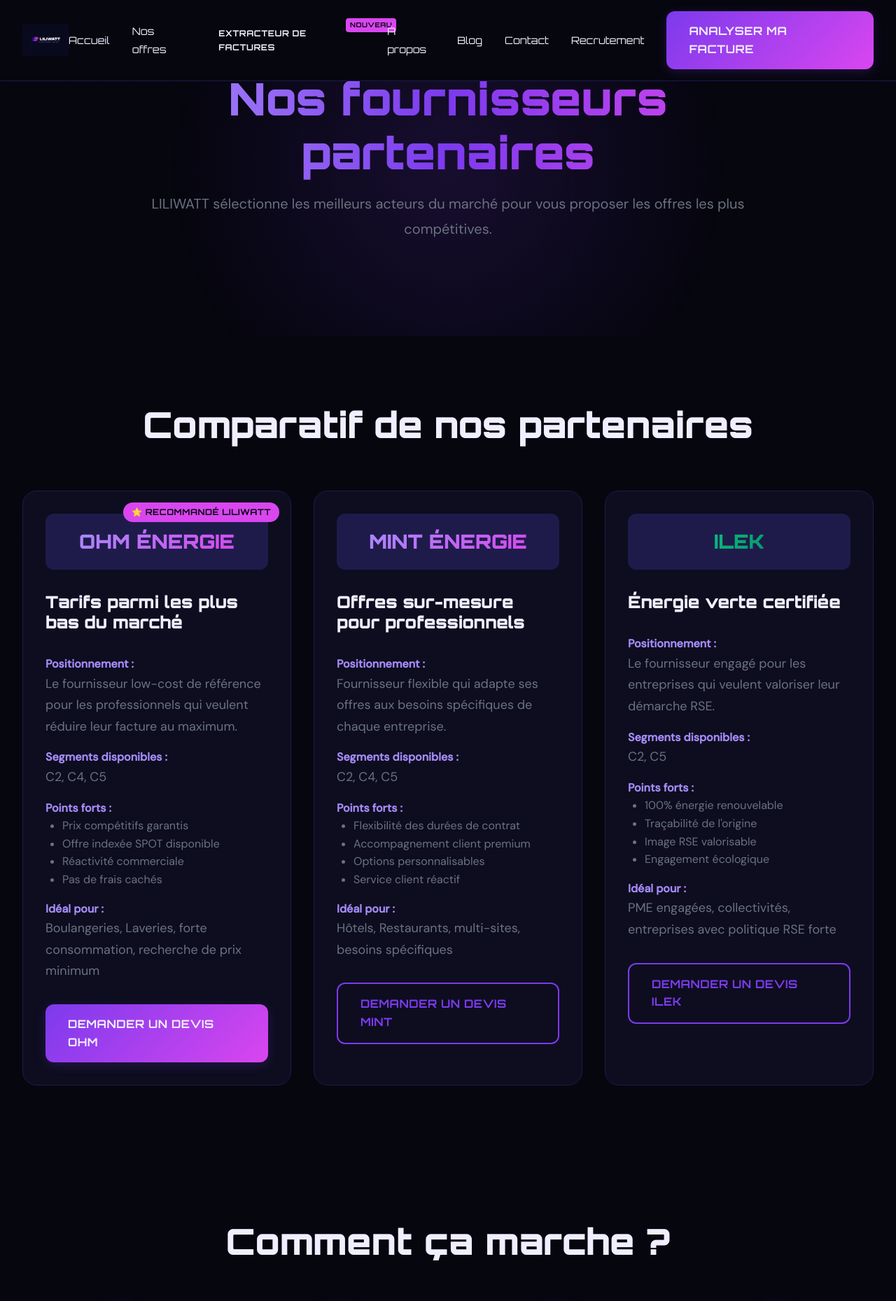
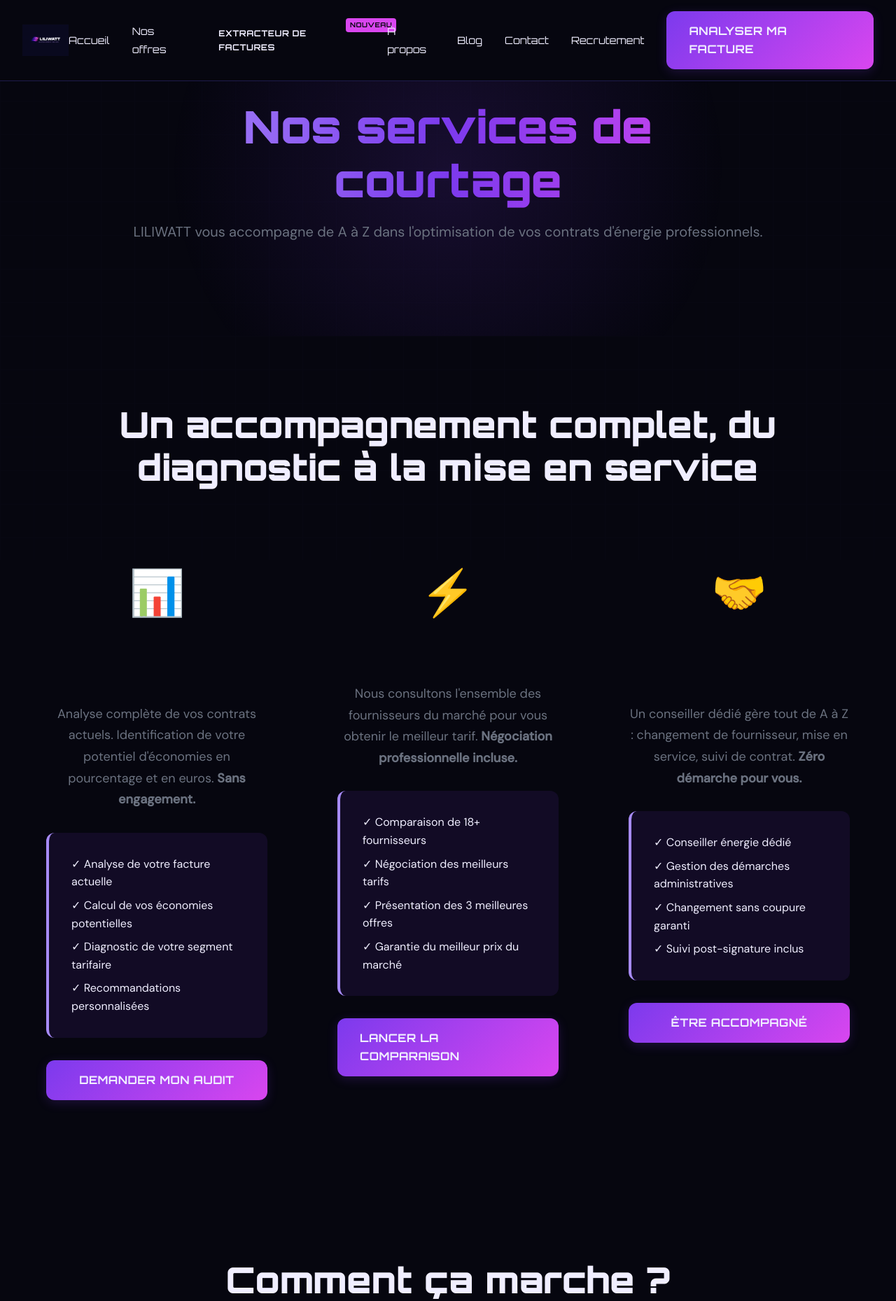
Before and after one commit to Johan1973polo/LILI-WATT-SITE-WEB, a Flask app: page /offres.html in a window 1280 px wide. Shown: the top 1859 px of the page at 70% size. Run offline with Flask 3, Linux system fonts and the light colour scheme.

Commit message:
UI fixes - hero, logos, témoignages Google, offres

```diff
--- a/offres.html
+++ b/offres.html
@@ -3,10 +3,10 @@
 <head>
   <meta charset="UTF-8">
   <meta name="viewport" content="width=device-width, initial-scale=1.0">
-  <meta name="description" content="Nos fournisseurs partenaires : OHM Énergie, MINT Énergie, Ilek. Comparatif des offres d'électricité et gaz pour professionnels.">
-  <meta name="keywords" content="OHM Énergie, MINT Énergie, Ilek, fournisseur électricité pro, comparatif énergie">
+  <meta name="description" content="Services de courtage LILIWATT : Audit énergétique gratuit, mise en concurrence des fournisseurs, accompagnement complet. Réduisez vos factures d'énergie pro.">
+  <meta name="keywords" content="audit énergétique, courtage énergie, négociation fournisseur, accompagnement énergie pro">
 
-  <title>Nos offres & fournisseurs - LILIWATT</title>
+  <title>Nos services de courtage - LILIWATT</title>
 
   <link rel="stylesheet" href="assets/css/style.css">
   <link rel="icon" type="image/svg+xml" href="assets/images/favicon.svg">
@@ -18,13 +18,13 @@
   <!-- Header / Navigation -->
   <header class="header">
     <div class="container">
-      <a href="index.html" class="logo">
+      <a href="/" class="logo">
         <img src="assets/images/logo-liliwatt.png" alt="LILIWATT - Courtier en énergie B2B" class="logo-liliwatt">
       </a>
 
       <nav class="nav">
         <ul class="nav-menu">
-          <li><a href="index.html" class="nav-link">Accueil</a></li>
+          <li><a href="/" class="nav-link">Accueil</a></li>
           <li><a href="offres.html" class="nav-link">Nos offres</a></li>
           <li><a href="/extracteur" class="nav-link badge">Extracteur de factures</a></li>
           <li><a href="apropos.html" class="nav-link">À propos</a></li>
@@ -44,137 +44,88 @@
   </header>
 
   <!-- Hero Section -->
-  <section class="section section-hero" style="min-height: 60vh;">
+  <section class="section section-hero" style="min-height: 60vh; padding-top: 140px;">
     <div class="container">
       <div class="hero-content">
-        <h1 class="hero-title reveal">Nos fournisseurs partenaires</h1>
-        <p class="hero-subtitle reveal">LILIWATT sélectionne les meilleurs acteurs du marché pour vous proposer les offres les plus compétitives.</p>
+        <h1 class="hero-title reveal">Nos services de courtage</h1>
+        <p class="hero-subtitle reveal">LILIWATT vous accompagne de A à Z dans l'optimisation de vos contrats d'énergie professionnels.</p>
       </div>
     </div>
   </section>
 
-  <!-- Tableau comparatif des fournisseurs -->
+  <!-- Services de courtage -->
   <section class="section">
     <div class="container">
-      <h2 class="section-title reveal">Comparatif de nos partenaires</h2>
+      <h2 class="section-title reveal">Un accompagnement complet, du diagnostic à la mise en service</h2>
 
       <div class="grid grid-3">
-        <!-- OHM Énergie -->
-        <div class="card reveal" style="position: relative;">
-          <div style="position: absolute; top: var(--spacing-sm); right: var(--spacing-sm);">
-            <span class="badge badge-elec">⭐ Recommandé LILIWATT</span>
+        <!-- Carte 1 - Audit Énergétique Gratuit -->
+        <div class="card reveal" style="border: 2px solid transparent; background: linear-gradient(var(--card-bg), var(--card-bg)) padding-box, linear-gradient(135deg, var(--violet-l), var(--fuchsia-l)) border-box; transition: all 0.3s ease;">
+          <div style="text-align: center; margin-bottom: var(--spacing-md);">
+            <div style="font-size: 4rem; margin-bottom: 1rem;">📊</div>
+            <h3 class="card-title" style="background: linear-gradient(135deg, var(--violet-l), var(--fuchsia-l)); -webkit-background-clip: text; -webkit-text-fill-color: transparent;">Audit Énergétique Gratuit</h3>
           </div>
 
-          <div style="height: 80px; background: #1E1B4B; border-radius: var(--radius); display: flex; align-items: center; justify-content: center; margin-bottom: var(--spacing-md);">
-            <span style="font-family: var(--font-heading); font-size: 1.75rem; font-weight: 900; background: linear-gradient(135deg, var(--violet-l), var(--elec)); -webkit-background-clip: text; -webkit-text-fill-color: transparent;">OHM ÉNERGIE</span>
-          </div>
+          <p class="card-text" style="text-align: center; line-height: 1.7; margin-bottom: var(--spacing-md);">
+            Analyse complète de vos contrats actuels. Identification de votre potentiel d'économies en pourcentage et en euros. <strong>Sans engagement.</strong>
+          </p>
 
-          <h3 class="card-title">Tarifs parmi les plus bas du marché</h3>
-
-          <div style="margin: var(--spacing-md) 0;">
-            <div style="margin-bottom: 1rem;">
-              <strong style="color: var(--violet-l);">Positionnement :</strong>
-              <p class="card-text">Le fournisseur low-cost de référence pour les professionnels qui veulent réduire leur facture au maximum.</p>
-            </div>
-
-            <div style="margin-bottom: 1rem;">
-              <strong style="color: var(--violet-l);">Segments disponibles :</strong>
-              <p class="card-text">C2, C4, C5</p>
-            </div>
-
-            <div style="margin-bottom: 1rem;">
-              <strong style="color: var(--violet-l);">Points forts :</strong>
-              <ul style="list-style: disc; padding-left: 1.5rem; color: var(--steel);">
-                <li>Prix compétitifs garantis</li>
-                <li>Offre indexée SPOT disponible</li>
-                <li>Réactivité commerciale</li>
-                <li>Pas de frais cachés</li>
+          <div style="margin: var(--spacing-md) 0; padding: var(--spacing-md); background: rgba(124, 58, 237, 0.1); border-radius: var(--radius); border-left: 4px solid var(--violet-l);">
+            <ul style="list-style: none; padding: 0; color: var(--lavender);">
+              <li style="margin-bottom: 0.5rem;">✓ Analyse de votre facture actuelle</li>
+              <li style="margin-bottom: 0.5rem;">✓ Calcul de vos économies potentielles</li>
+              <li style="margin-bottom: 0.5rem;">✓ Diagnostic de votre segment tarifaire</li>
+              <li>✓ Recommandations personnalisées</li>
             </ul>
           </div>
 
-            <div style="margin-bottom: 1rem;">
-              <strong style="color: var(--violet-l);">Idéal pour :</strong>
-              <p class="card-text">Boulangeries, Laveries, forte consommation, recherche de prix minimum</p>
-            </div>
+          <a href="/contact.html" class="btn btn-primary" style="width: 100%; margin-top: auto;">Demander mon audit</a>
         </div>
 
-          <a href="contact.html" class="btn btn-primary" style="width: 100%;">Demander un devis OHM</a>
+        <!-- Carte 2 - Mise en Concurrence -->
+        <div class="card reveal" style="border: 2px solid transparent; background: linear-gradient(var(--card-bg), var(--card-bg)) padding-box, linear-gradient(135deg, var(--violet-l), var(--fuchsia-l)) border-box; transition: all 0.3s ease;">
+          <div style="text-align: center; margin-bottom: var(--spacing-md);">
+            <div style="font-size: 4rem; margin-bottom: 1rem;">⚡</div>
+            <h3 class="card-title" style="background: linear-gradient(135deg, var(--violet-l), var(--fuchsia-l)); -webkit-background-clip: text; -webkit-text-fill-color: transparent;">Mise en Concurrence</h3>
           </div>
 
-        <!-- MINT Énergie -->
-        <div class="card reveal">
-          <div style="height: 80px; background: #1E1B4B; border-radius: var(--radius); display: flex; align-items: center; justify-content: center; margin-bottom: var(--spacing-md);">
-            <span style="font-family: var(--font-heading); font-size: 1.75rem; font-weight: 900; background: linear-gradient(135deg, var(--violet-l), var(--elec)); -webkit-background-clip: text; -webkit-text-fill-color: transparent;">MINT ÉNERGIE</span>
-          </div>
+          <p class="card-text" style="text-align: center; line-height: 1.7; margin-bottom: var(--spacing-md);">
+            Nous consultons l'ensemble des fournisseurs du marché pour vous obtenir le meilleur tarif. <strong>Négociation professionnelle incluse.</strong>
+          </p>
 
-          <h3 class="card-title">Offres sur-mesure pour professionnels</h3>
-
-          <div style="margin: var(--spacing-md) 0;">
-            <div style="margin-bottom: 1rem;">
-              <strong style="color: var(--violet-l);">Positionnement :</strong>
-              <p class="card-text">Fournisseur flexible qui adapte ses offres aux besoins spécifiques de chaque entreprise.</p>
-            </div>
-
-            <div style="margin-bottom: 1rem;">
-              <strong style="color: var(--violet-l);">Segments disponibles :</strong>
-              <p class="card-text">C2, C4, C5</p>
-            </div>
-
-            <div style="margin-bottom: 1rem;">
-              <strong style="color: var(--violet-l);">Points forts :</strong>
-              <ul style="list-style: disc; padding-left: 1.5rem; color: var(--steel);">
-                <li>Flexibilité des durées de contrat</li>
-                <li>Accompagnement client premium</li>
-                <li>Options personnalisables</li>
-                <li>Service client réactif</li>
+          <div style="margin: var(--spacing-md) 0; padding: var(--spacing-md); background: rgba(124, 58, 237, 0.1); border-radius: var(--radius); border-left: 4px solid var(--violet-l);">
+            <ul style="list-style: none; padding: 0; color: var(--lavender);">
+              <li style="margin-bottom: 0.5rem;">✓ Comparaison de 18+ fournisseurs</li>
+              <li style="margin-bottom: 0.5rem;">✓ Négociation des meilleurs tarifs</li>
+              <li style="margin-bottom: 0.5rem;">✓ Présentation des 3 meilleures offres</li>
+              <li>✓ Garantie du meilleur prix du marché</li>
             </ul>
           </div>
 
-            <div style="margin-bottom: 1rem;">
-              <strong style="color: var(--violet-l);">Idéal pour :</strong>
-              <p class="card-text">Hôtels, Restaurants, multi-sites, besoins spécifiques</p>
-            </div>
+          <a href="/contact.html" class="btn btn-primary" style="width: 100%; margin-top: auto;">Lancer la comparaison</a>
         </div>
 
-          <a href="contact.html" class="btn btn-outline" style="width: 100%;">Demander un devis MINT</a>
+        <!-- Carte 3 - Accompagnement Complet -->
+        <div class="card reveal" style="border: 2px solid transparent; background: linear-gradient(var(--card-bg), var(--card-bg)) padding-box, linear-gradient(135deg, var(--violet-l), var(--fuchsia-l)) border-box; transition: all 0.3s ease;">
+          <div style="text-align: center; margin-bottom: var(--spacing-md);">
+            <div style="font-size: 4rem; margin-bottom: 1rem;">🤝</div>
+            <h3 class="card-title" style="background: linear-gradient(135deg, var(--violet-l), var(--fuchsia-l)); -webkit-background-clip: text; -webkit-text-fill-color: transparent;">Accompagnement Complet</h3>
           </div>
 
-        <!-- Ilek -->
-        <div class="card reveal">
-          <div style="height: 80px; background: #1E1B4B; border-radius: var(--radius); display: flex; align-items: center; justify-content: center; margin-bottom: var(--spacing-md);">
-            <span style="font-family: var(--font-heading); font-size: 1.75rem; font-weight: 900; background: linear-gradient(135deg, #10B981, #059669); -webkit-background-clip: text; -webkit-text-fill-color: transparent;">ILEK</span>
-          </div>
+          <p class="card-text" style="text-align: center; line-height: 1.7; margin-bottom: var(--spacing-md);">
+            Un conseiller dédié gère tout de A à Z : changement de fournisseur, mise en service, suivi de contrat. <strong>Zéro démarche pour vous.</strong>
+          </p>
 
-          <h3 class="card-title">Énergie verte certifiée</h3>
-
-          <div style="margin: var(--spacing-md) 0;">
-            <div style="margin-bottom: 1rem;">
-              <strong style="color: var(--violet-l);">Positionnement :</strong>
-              <p class="card-text">Le fournisseur engagé pour les entreprises qui veulent valoriser leur démarche RSE.</p>
-            </div>
-
-            <div style="margin-bottom: 1rem;">
-              <strong style="color: var(--violet-l);">Segments disponibles :</strong>
-              <p class="card-text">C2, C5</p>
-            </div>
-
-            <div style="margin-bottom: 1rem;">
-              <strong style="color: var(--violet-l);">Points forts :</strong>
-              <ul style="list-style: disc; padding-left: 1.5rem; color: var(--steel);">
-                <li>100% énergie renouvelable</li>
-                <li>Traçabilité de l'origine</li>
-                <li>Image RSE valorisable</li>
-                <li>Engagement écologique</li>
+          <div style="margin: var(--spacing-md) 0; padding: var(--spacing-md); background: rgba(124, 58, 237, 0.1); border-radius: var(--radius); border-left: 4px solid var(--violet-l);">
+            <ul style="list-style: none; padding: 0; color: var(--lavender);">
+              <li style="margin-bottom: 0.5rem;">✓ Conseiller énergie dédié</li>
+              <li style="margin-bottom: 0.5rem;">✓ Gestion des démarches administratives</li>
+              <li style="margin-bottom: 0.5rem;">✓ Changement sans coupure garanti</li>
+              <li>✓ Suivi post-signature inclus</li>
             </ul>
           </div>
 
-            <div style="margin-bottom: 1rem;">
-              <strong style="color: var(--violet-l);">Idéal pour :</strong>
-              <p class="card-text">PME engagées, collectivités, entreprises avec politique RSE forte</p>
-            </div>
-          </div>
-
-          <a href="contact.html" class="btn btn-outline" style="width: 100%;">Demander un devis Ilek</a>
+          <a href="/contact.html" class="btn btn-primary" style="width: 100%; margin-top: auto;">Être accompagné</a>
         </div>
       </div>
     </div>
@@ -201,7 +152,7 @@
         <div class="timeline-item">
           <div class="timeline-number">3</div>
           <h3 class="timeline-title">On compare les offres</h3>
-          <p class="timeline-text">Nos experts négocient avec OHM, MINT et Ilek pour vous</p>
+          <p class="timeline-text">Nos experts négocient avec l'ensemble des fournisseurs du marché pour vous</p>
         </div>
 
         <div class="timeline-item">
```
Also changed, not shown: assets/css/style.css (+29 -29 lines), index.html (+35 -5 lines). Lines whose indentation alone changed are shown as unchanged.
